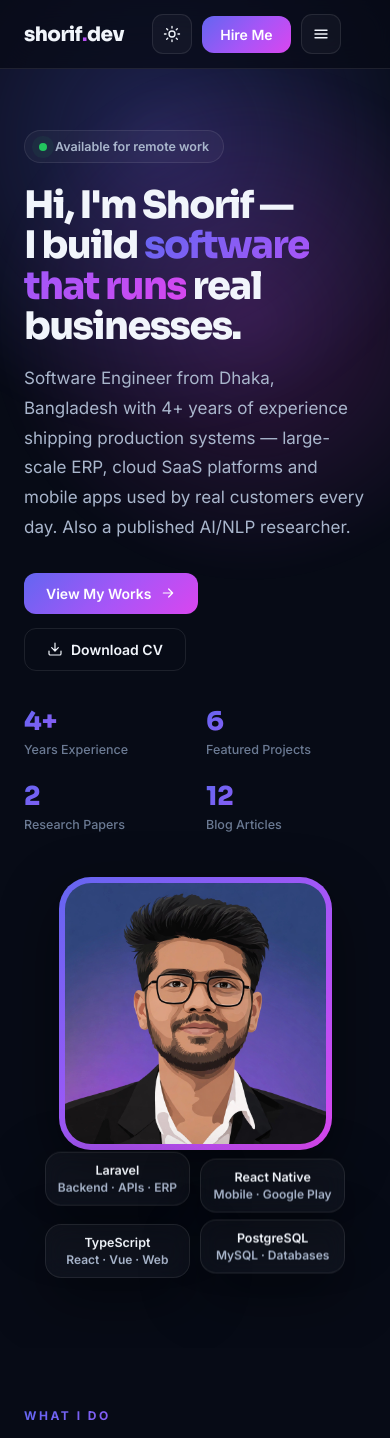
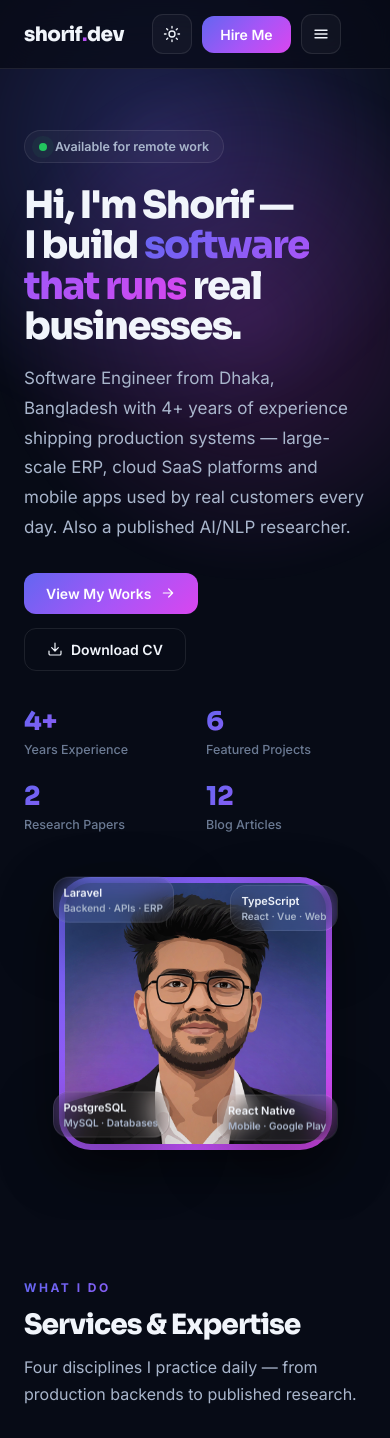
Before and after one commit to shorifuddin/mdshorifuddin, a Next.js app: page / in a window 390 px wide. Shown: the top 1438 px of the page. Built offline with nearby package versions, Linux system fonts and the light colour scheme.

Commit message:
Mobile: badges pinned to photo corners, compact

```diff
--- a/app/globals.css
+++ b/app/globals.css
@@ -275,9 +275,14 @@ footer{border-top:1px solid var(--border);padding:44px 0;margin-top:40px}
   .grid.c2,.grid.c3,.blog-grid,.work-grid{grid-template-columns:1fr}
   .hero{padding:130px 0 70px}
   .hero-stats{grid-template-columns:repeat(2,1fr);gap:22px}
-  .hero-photo{display:grid;grid-template-columns:1fr 1fr;gap:10px}
-  .photo-ring{grid-column:1/-1;justify-self:center}
-  .photo-card{position:static;margin:0;padding:10px 12px;text-align:center}
+  .hero-photo{display:block}
+  .photo-ring{margin:0 auto}
+  .photo-card{position:absolute;padding:8px 10px;font-size:11px}
+  .photo-card small{font-size:10px}
+  .pc1{left:-6px;top:8px}
+  .pc3{right:-6px;top:8px}
+  .pc4{left:-6px;bottom:8px}
+  .pc2{right:-6px;bottom:8px}
   .section{padding:60px 0}
   .cta-band{padding:48px 28px}
   .article-nav{grid-template-columns:1fr}
```
